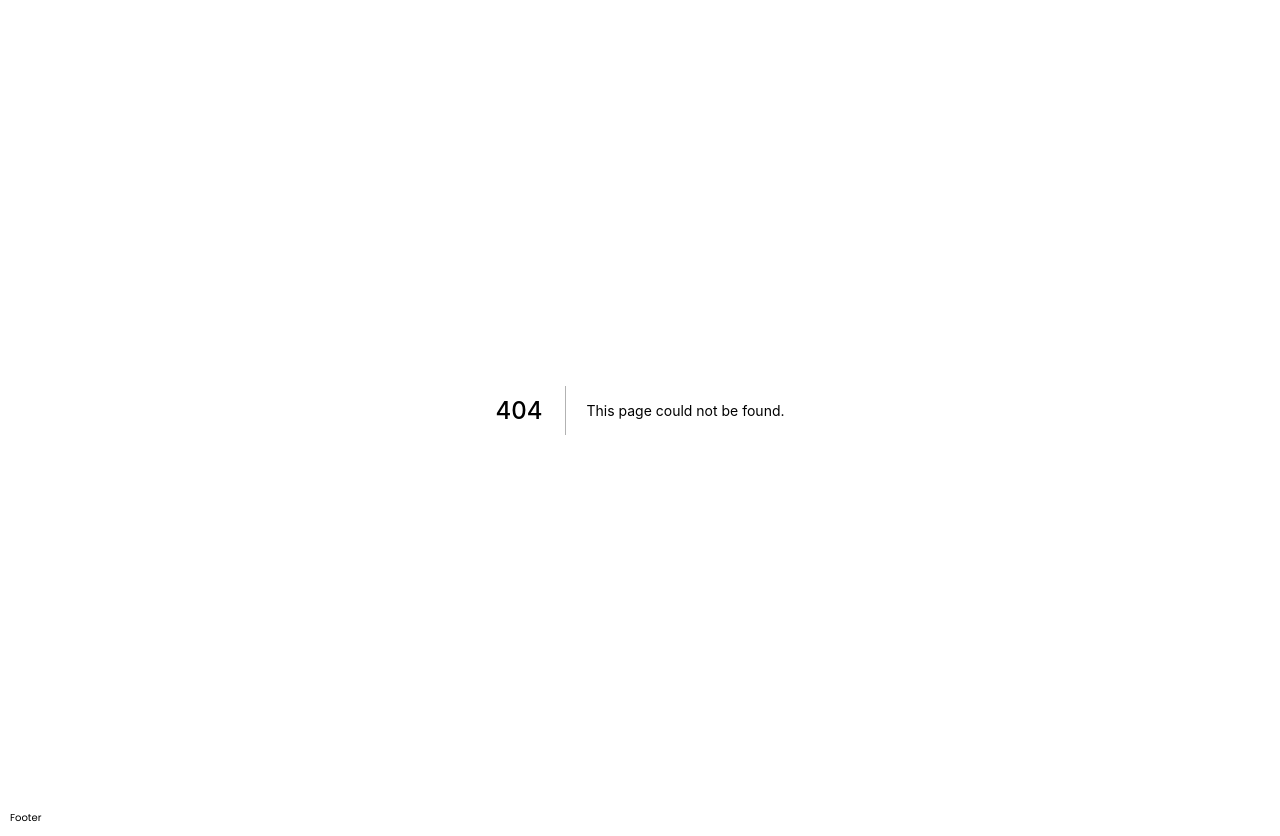
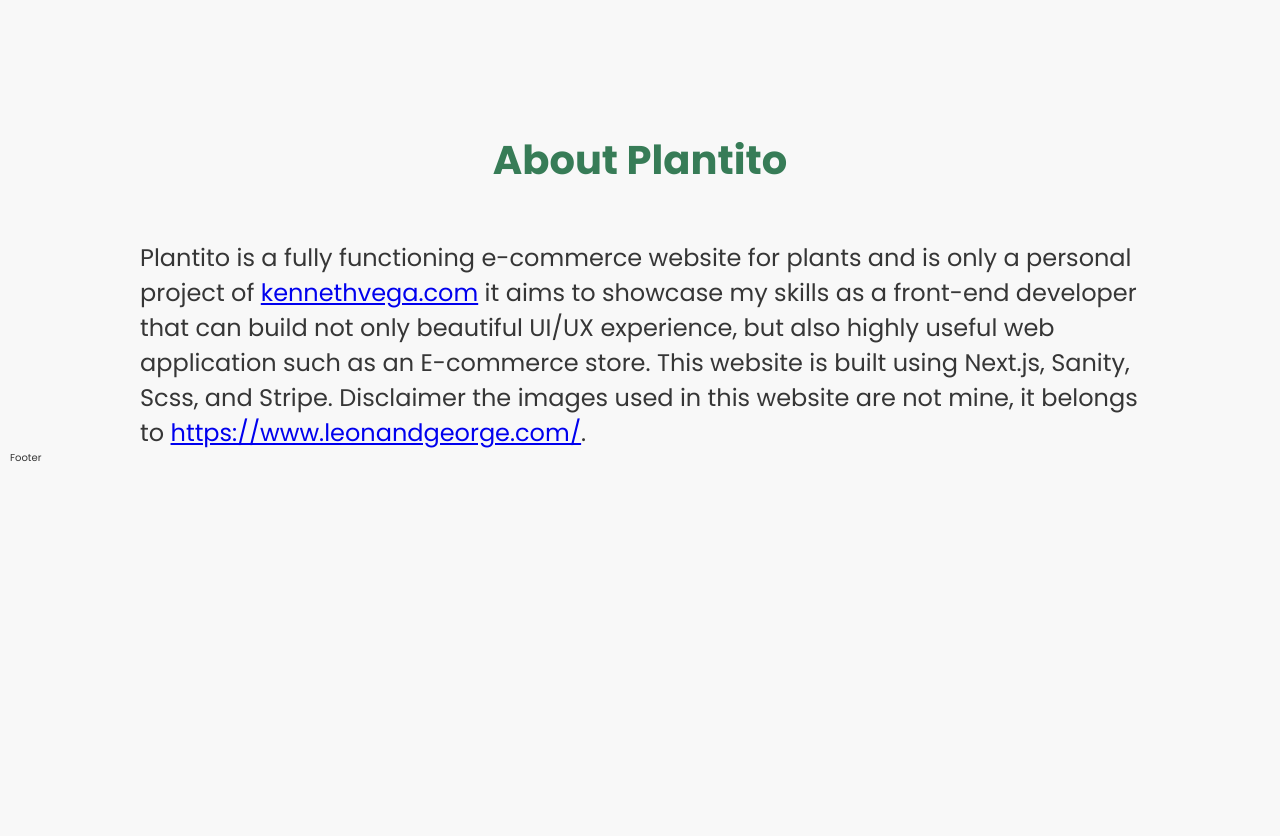
Before and after one commit to kennethvega/Plantito, a Next.js app: page /about in a window 1280 px wide. Before the commit this address had no page. After the commit the page ends 800 px from the top, so only its background shows below. Built offline with nearby package versions, Linux system fonts and the light colour scheme.

Commit message:
added a about page and modified the index.js page to separate plant section to its own container also added smooth scroll and subtle animations on page transitions

```diff
--- a/components/Hero.jsx
+++ b/components/Hero.jsx
@@ -3,23 +3,27 @@
 import { motion } from "framer-motion";
 import styles from "./Hero.module.scss";
 import { images } from "../constants";
-
+import Link from "next/link";
 import Image from "next/image";
 
 const Hero = () => {
   return (
     <section className={`${styles["hero-section"]}  grid container`}>
       <motion.div
-        initial={{ y: 20, opacity: 0 }}
-        animate={{ y: 0, opacity: 1 }}
-        transition={{ duration: 0.5 }}
+        // initial={{ y: 20, opacity: 0 }}
+        // animate={{ y: 0, opacity: 1 }}
+        // transition={{ duration: 0.5 }}
         className={styles["hero-text"]}
       >
         <h1>
           Spread <span>green</span> in your life.
         </h1>
         <p>Beautiful plants for homes and offices</p>
-        <button className="btn margin-top">Shop now</button>
+        <Link href="/#Plants">
+          <button type="button" className="btn margin-top">
+            <a>Shop now</a>
+          </button>
+        </Link>
       </motion.div>
       <div className={styles["hero-image"]}>
         <motion.div
--- a/components/Hero.module.scss
+++ b/components/Hero.module.scss
@@ -12,6 +12,10 @@
     font-size: 3.2rem;
     margin-top: 20px;
   }
+  button a {
+    color: #fff;
+    text-decoration: none;
+  }
 }
 .hero-image {
   justify-self: end;
--- a/components/Navbar.jsx
+++ b/components/Navbar.jsx
@@ -36,11 +36,15 @@
         {/* menu */}
 
         <ul>
-          {["Plants", "About", "Contact"].map((item) => (
-            <li key={`link=${item}`}>
-              <Link href={`${item}`}>{item}</Link>
-            </li>
-          ))}
+          <li>
+            <Link href="/#Plants">Plants</Link>
+          </li>
+          <li>
+            <Link href="/about">About</Link>
+          </li>
+          <li>
+            <Link href="/contact">Contact</Link>
+          </li>
         </ul>
         <Link href="/">
           <div className={styles.logo}>
--- a/pages/_app.js
+++ b/pages/_app.js
@@ -3,13 +3,21 @@
 import { Layout } from "../components";
 import { StateContext } from "../context/StateContext";
 import { Toaster } from "react-hot-toast";
-
-function MyApp({ Component, pageProps }) {
+import { motion, AnimatePresence } from "framer-motion";
+function MyApp({ Component, pageProps, router }) {
   return (
     <StateContext>
       <Layout>
         <Toaster />
-        <Component {...pageProps} />
+        <AnimatePresence>
+          <motion.div
+            key={router.route}
+            initial={{ opacity: 0 }}
+            animate={{ opacity: 1 }}
+          >
+            <Component {...pageProps} />
+          </motion.div>
+        </AnimatePresence>
       </Layout>
     </StateContext>
   );
--- /dev/null
+++ b/pages/about.js
@@ -0,0 +1,36 @@
+import styles from "../styles/about.module.scss";
+import React from "react";
+
+const about = () => {
+  return (
+    <div className={styles["about-container"]}>
+      <h3>About Plantito</h3>
+      <p>
+        Plantito is a fully functioning e-commerce website for plants and is
+        only a personal project of{" "}
+        <a
+          href="https:kennethvega.com"
+          target="_blank"
+          rel="noreferrer noopener"
+        >
+          kennethvega.com
+        </a>{" "}
+        it aims to showcase my skills as a front-end developer that can build
+        not only beautiful UI/UX experience, but also highly useful web
+        application such as an E-commerce store. This website is built using
+        Next.js, Sanity, Scss, and Stripe. Disclaimer the images used in this
+        website are not mine, it belongs to{" "}
+        <a
+          href="https://www.leonandgeorge.com/"
+          target="_blank"
+          rel="noreferrer noopener"
+        >
+          https://www.leonandgeorge.com/
+        </a>
+        .
+      </p>
+    </div>
+  );
+};
+
+export default about;
--- /dev/null
+++ b/styles/about.module.scss
@@ -0,0 +1,14 @@
+.about-container {
+  margin-top: 120px;
+  max-width: 100rem;
+  display: flex;
+  flex-direction: column;
+  align-items: center;
+  justify-content: center;
+  margin-left: auto;
+  margin-right: auto;
+  p {
+    margin-top: 5rem;
+    font-size: 2.4rem;
+  }
+}
--- a/styles/global.scss
+++ b/styles/global.scss
@@ -21,6 +21,9 @@
 html {
   font-size: 62.5%;
 }
+html:focus-within {
+  scroll-behavior: smooth;
+}
 
 body {
   font-family: "Poppins", sans-serif;
```
Also changed, not shown: components/Plants.jsx (added, +86 -0 lines), pages/index.js (+4 -69 lines), components/Plants.module.scss (renamed from styles/Home.module.scss).
